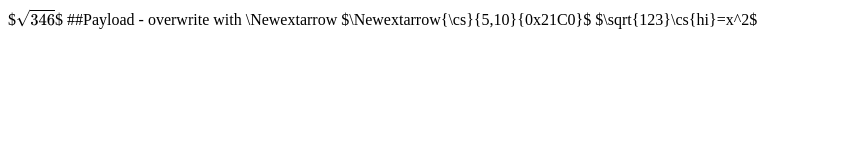
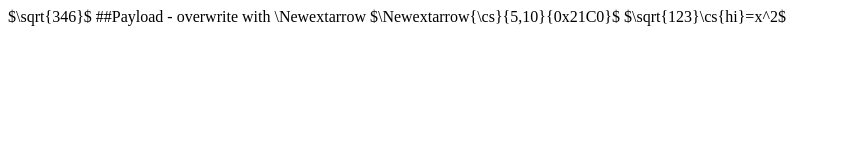
Before and after one commit to GitCredentialManager/pagestest, a plain HTML site: page index.html in a window 1280 px wide. Shown: the whole page, without its empty margins (0-841 px from the left). Drawn offline with nearby package versions, Linux system fonts and the light colour scheme.

Commit message:
Update index.html

```diff
--- a/index.html
+++ b/index.html
@@ -3,8 +3,10 @@
 <script src="https://polyfill.io/v3/polyfill.min.js?features=es6"></script>
 <script id="MathJax-script" async src="https://cdn.jsdelivr.net/npm/mathjax@3/es5/tex-mml-chtml.js"></script>
 
-$\(\sqrt{346}\)$
+$\sqrt{346}$
+
 ##Payload - overwrite with \Newextarrow
+
 $\Newextarrow{\cs}{5,10}{0x21C0}$
 
 $\sqrt{123}\cs{hi}=x^2$
```
